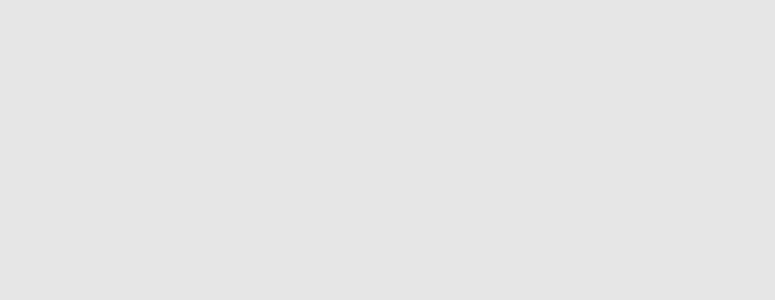
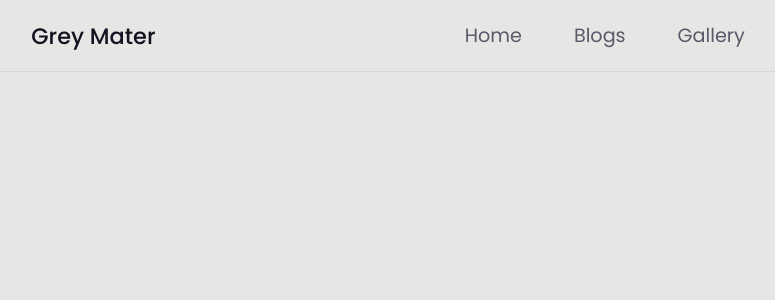
Before and after one commit to chirag-ghosh/grey-mater, a Next.js app: page / in a window 1280 px wide. Shown: the top 300 px of the page, without its empty margins (226-1001 px from the left). Built offline with nearby package versions, Linux system fonts and the light colour scheme.

Commit message:
Created Header;

```diff
--- /dev/null
+++ b/components/header.tsx
@@ -0,0 +1,26 @@
+import { NextComponentType } from "next"
+import Link from "next/link"
+
+const Header: NextComponentType = () => {
+
+    return(
+        <div className="header">
+            <div className="title">
+                Grey Mater
+            </div>
+            <div className="option-list">
+                <Link href="/">
+                    <div className="option">Home</div>
+                </Link>
+                <Link href="/">
+                    <div className="option">Blogs</div>
+                </Link>
+                <Link href="/">
+                    <div className="option">Gallery</div>
+                </Link>
+            </div>
+        </div>
+    )
+}
+
+export default Header
--- a/components/layout.tsx
+++ b/components/layout.tsx
@@ -1,18 +1,18 @@
 import Head from "next/head";
 import React from "react";
+import Header from "./header";
 
 const Layout = ({children}: {children: any}) => {
 
     return(
-        <div>
+        <div className="container">
             <Head>
                 <title>Grey Mater</title>
                 <meta name="description" content="A minimal portfolio website" />
                 <link rel="icon" href="/favicon.ico" />
             </Head>
-            <div className='home'>
-                {children}
-            </div>
+            <Header />
+            {children}
         </div>
     )
 }
--- a/styles/_global.scss
+++ b/styles/_global.scss
@@ -1,3 +1,12 @@
+* {
+    margin: 0;
+    padding: 0;
+    box-sizing: border-box;
+}
+
 body {
-    background-color: #e8e6e5;
+    background-color: $white;
+    font-size: 16px;
+    font-family: $font;
+    color: $black;
 }
--- /dev/null
+++ b/styles/_header.scss
@@ -0,0 +1,31 @@
+.header {
+    width: 100%;
+    display: flex;
+    justify-content: space-evenly;
+    align-items: center;
+    min-height: 4.5rem;
+    border-bottom: 1px solid rgba($light-grey, 0.4);
+    font-size: 1.2rem;
+
+    .title {
+        font-size: 1.4rem;
+        font-weight: 500;
+        cursor: pointer;
+    }
+
+    .option-list {
+        width: 30%;
+        display: flex;
+        align-items: center;
+        justify-content: space-evenly;
+
+        .option {
+            cursor: pointer;
+            color: $dark-grey;
+
+            &:hover {
+                color: $black;
+            }
+        }
+    }
+}
--- /dev/null
+++ b/styles/_layout.scss
@@ -0,0 +1,5 @@
+.container {
+    width: 100%;
+    display: flex;
+    flex-direction: column;
+}
--- /dev/null
+++ b/styles/_variables.scss
@@ -0,0 +1,10 @@
+//color-scheme
+$white: #e8e6e5;
+$light-grey: #bcbcc2;
+$grey: #787886;
+$dark-grey: #595969;
+$light-black: #363748;
+$black: #121220;
+
+//typography
+$font: 'Poppins', sans-serif;
--- a/styles/app.scss
+++ b/styles/app.scss
@@ -1 +1,12 @@
+//external
+@import url('https://fonts.googleapis.com/css2?family=Poppins:ital,wght@0,100;0,200;0,300;0,400;0,500;0,600;0,700;0,800;0,900;1,100;1,200;1,300;1,400;1,500;1,600;1,700;1,800;1,900&display=swap');
+
+//generic
+@import 'variables.scss';
 @import 'global.scss';
+@import 'layout.scss';
+
+//components
+@import 'header.scss';
+
+//pages
```
